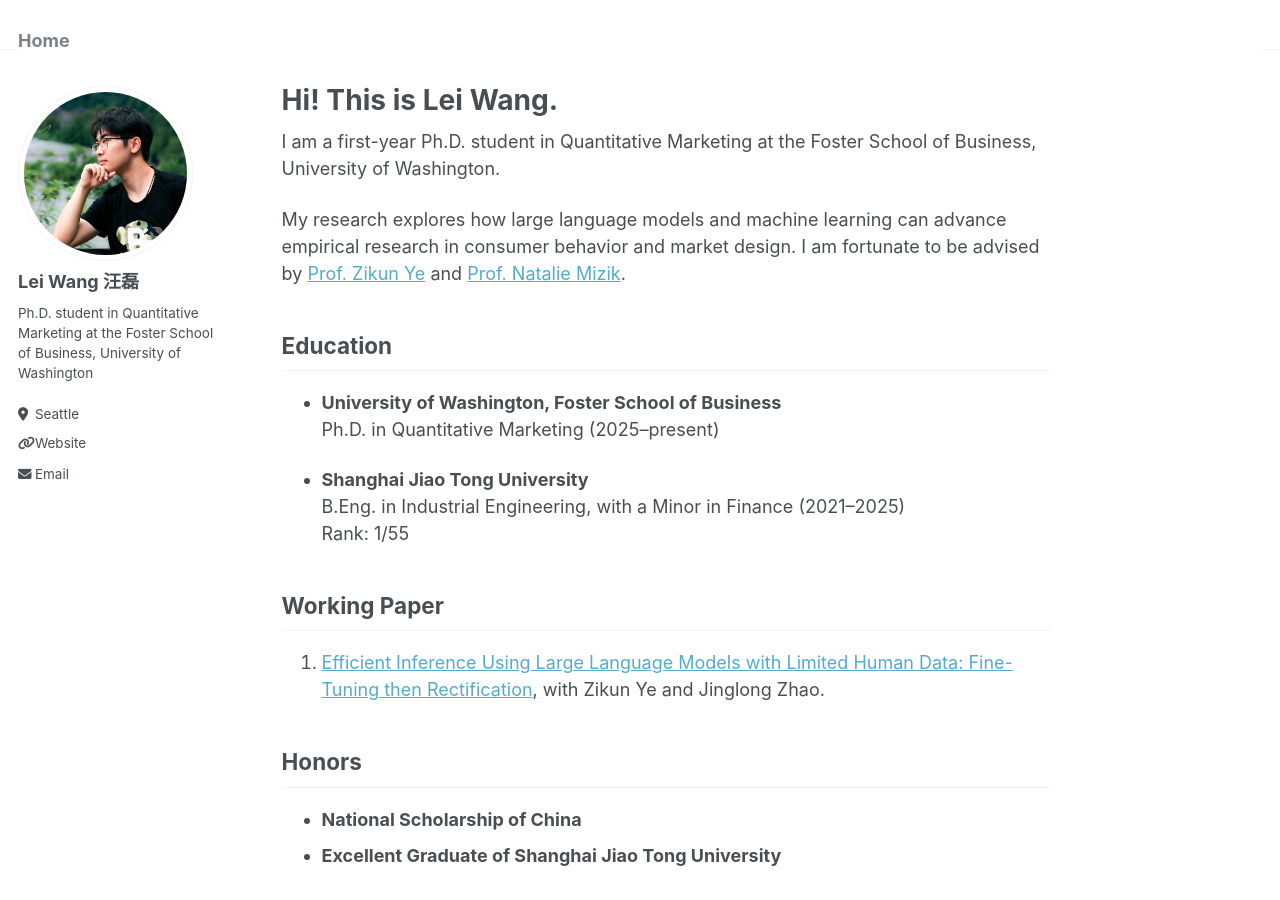
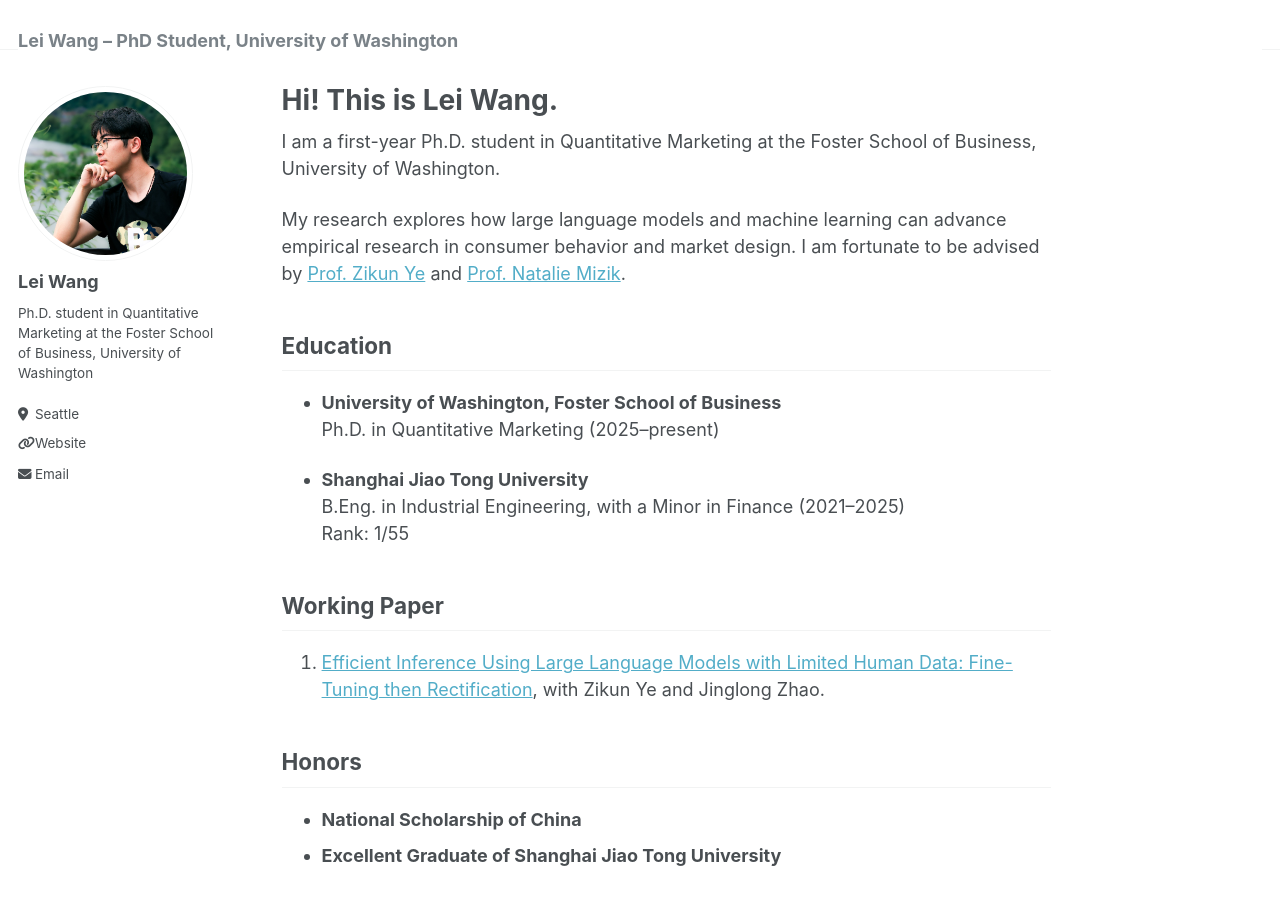
Before and after one commit to Wanglei123SJTU/Wanglei123SJTU.github.io, a Jekyll site: the page built from _pages/about.md, in a window 1280 px wide and 900 px high. Built offline with Jekyll 4.4.1, drawn with Linux system fonts in a browser that asks for light colours.

Commit message:
Update _config.yml

```diff
--- a/_config.yml
+++ b/_config.yml
@@ -8,7 +8,7 @@
 
 # Basic Site Settings
 locale: "en-US"
-title: "Home"
+title: "Lei Wang – PhD Student, University of Washington"
 title_separator: "-"
 name: "Lei Wang"
 description: "Ph.D. student at the Foster School of Business, University of Washington"
@@ -21,7 +21,7 @@ repository: "Wanglei123SJTU.github.io"
 #               Additional customization can be done by editing /_includes/author-profile.html
 author:
   avatar: "Wanglei_pic.png"
-  name: "Lei Wang 汪磊"
+  name: "Lei Wang"
   pronouns:
   bio: "Ph.D. student in Quantitative Marketing at the Foster School of Business, University of Washington"
   location: "Seattle"
```
